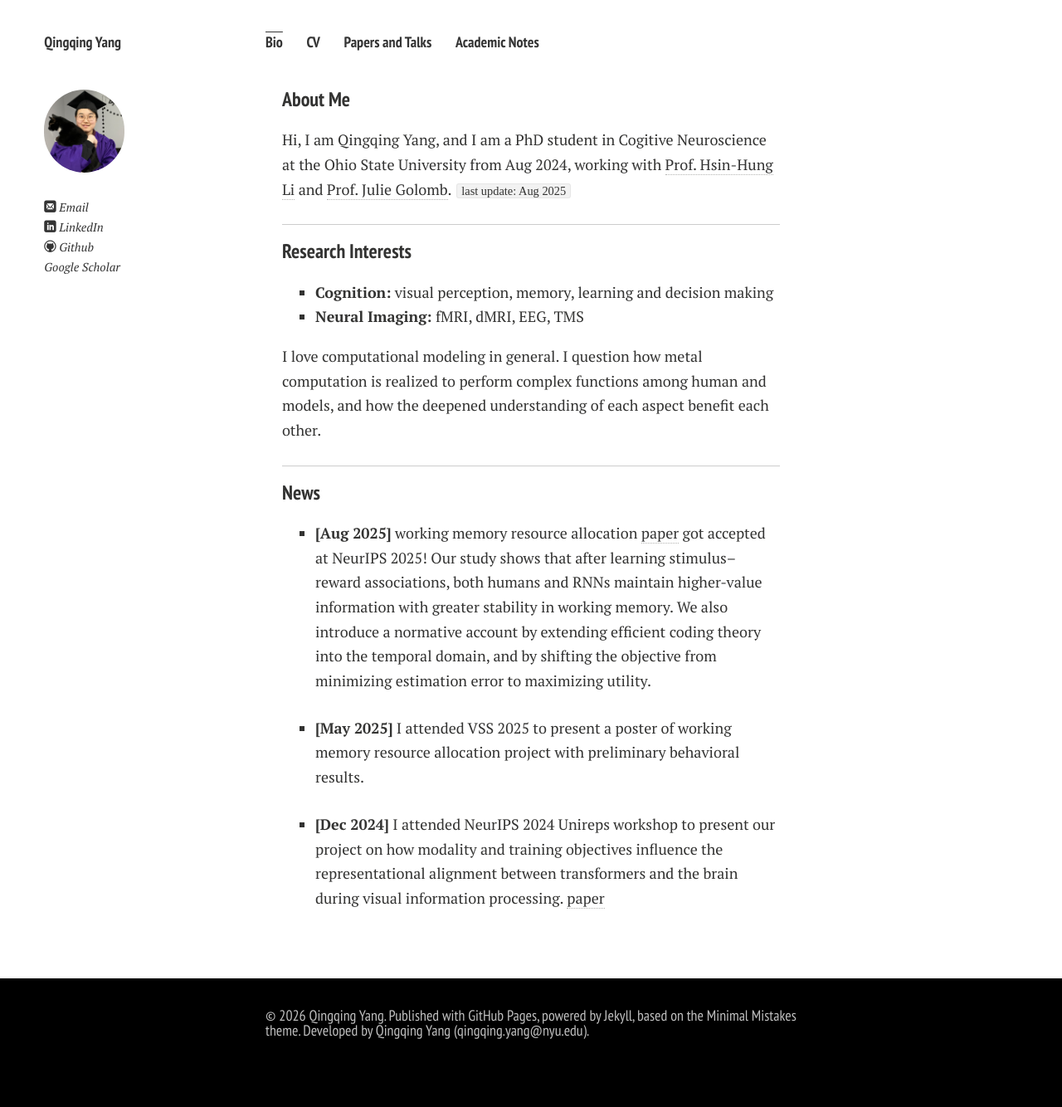
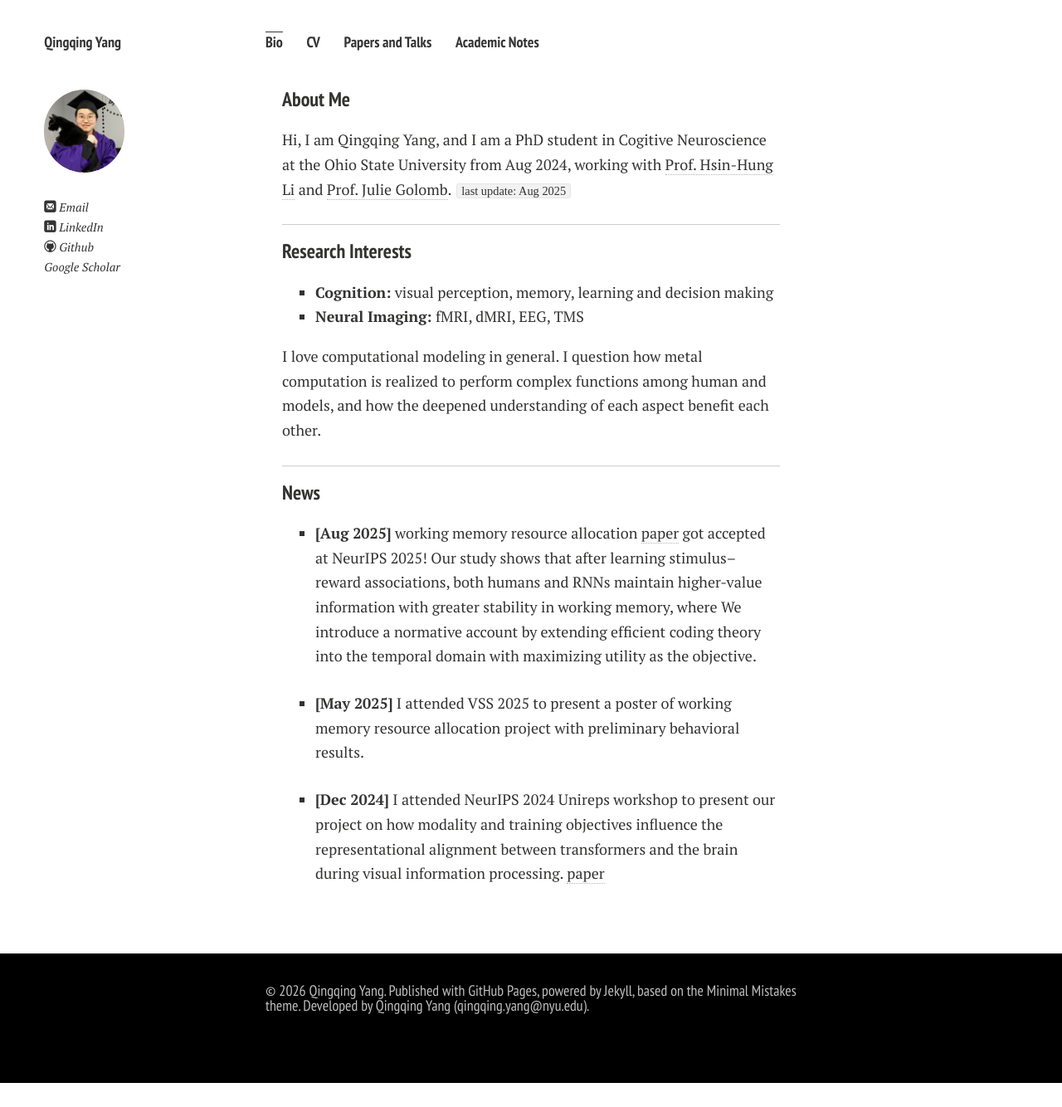
Before and after one commit to Qingqing-Yang-177/Qingqing-Yang-177.github.io, a Jekyll site: the page built from index.md, in a window 1280 px wide. Shown: the whole page at 83% size. Built offline with Jekyll 4.4.1, drawn with Linux system fonts in a browser that asks for light colours; nearby versions of some CDN libraries; comment, search, counter and statistics services are not loaded; a style sheet for code colours, icons or effects is not loaded; our own code applies the rules of GitHub Pages for plain Markdown files; after the commit the page ends 1305 px from its top, so only the background shows below that.

Commit message:
Update index.md

```diff
--- a/index.md
+++ b/index.md
@@ -17,7 +17,7 @@ I love computational modeling in general. I question how metal computation is re
 ---
 ### News
 
-- **[Aug 2025]** working memory resource allocation [paper](https://openreview.net/pdf?id=eYVFs6TfQ0) got accepted at NeurIPS 2025! Our study shows that after learning stimulus–reward associations, both humans and RNNs maintain higher-value information with greater stability in working memory. We also introduce a normative account by extending efficient coding theory into the temporal domain, and by shifting the objective from minimizing estimation error to maximizing utility.
+- **[Aug 2025]** working memory resource allocation [paper](https://openreview.net/pdf?id=eYVFs6TfQ0) got accepted at NeurIPS 2025! Our study shows that after learning stimulus–reward associations, both humans and RNNs maintain higher-value information with greater stability in working memory, where We introduce a normative account by extending efficient coding theory into the temporal domain with maximizing utility as the objective.
 
 - **[May 2025]** I attended VSS 2025 to present a poster of working memory resource allocation project with preliminary behavioral results.
 
```
